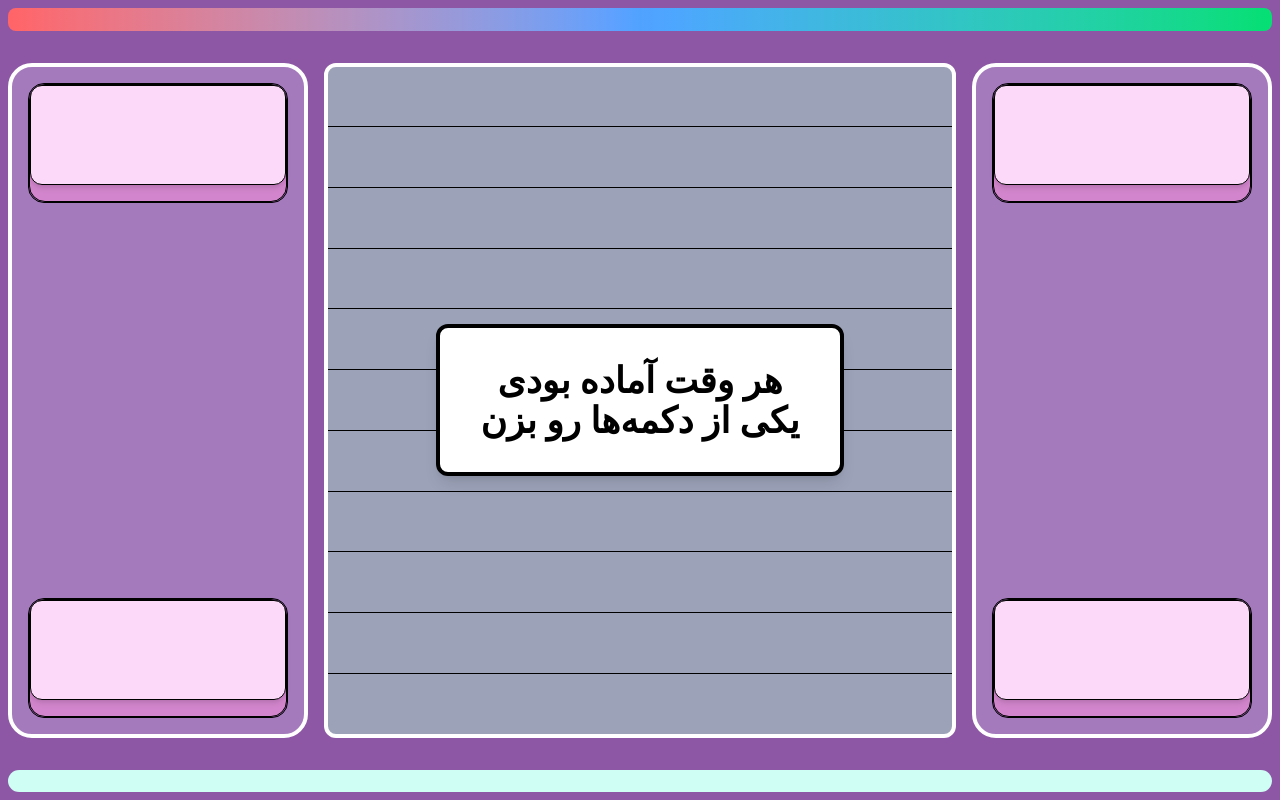
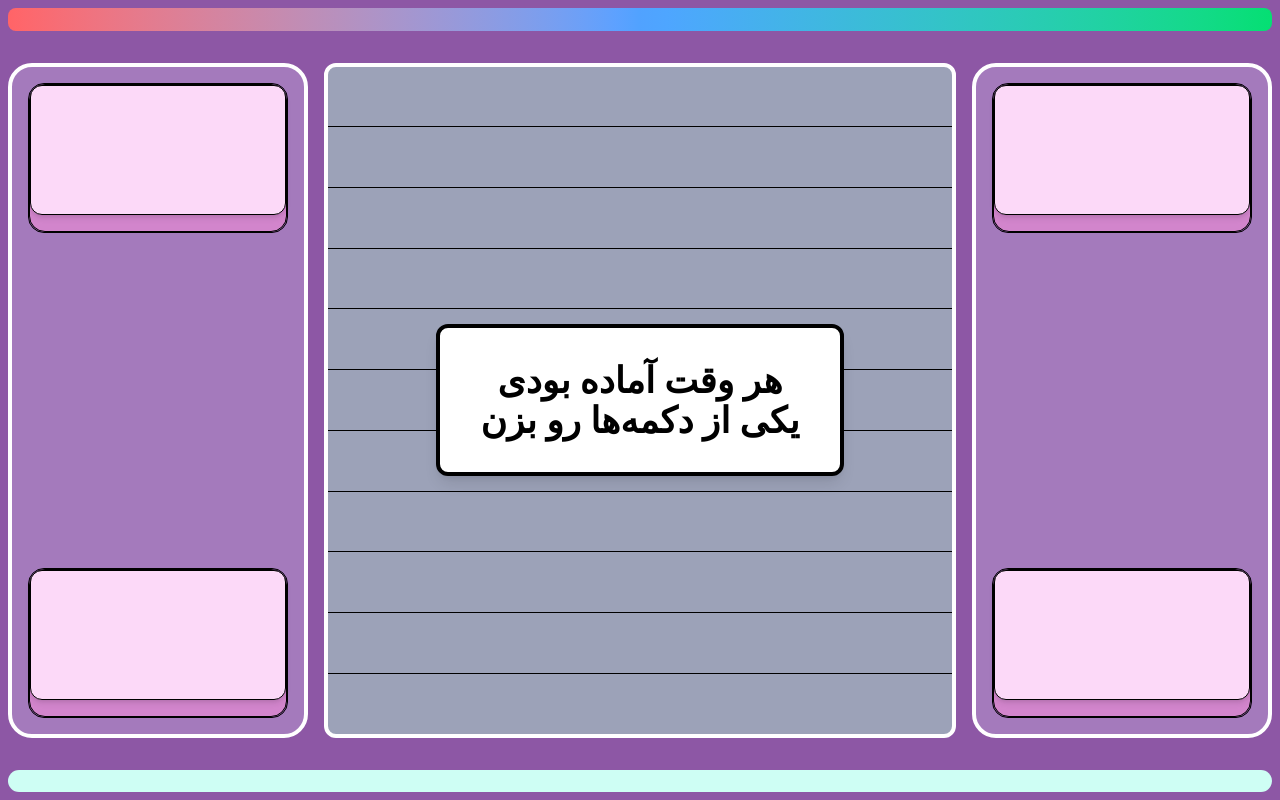
Before and after one commit to aligholip0ur/source, a React (Vite) app: page / in a window 1280 px wide. Built offline with nearby package versions, Linux system fonts and the light colour scheme.

Commit message:
final fix

```diff
--- a/src/components/AnimateButton.jsx
+++ b/src/components/AnimateButton.jsx
@@ -15,7 +15,7 @@ export default function AnimateButton() {
       onClick={handleClick}
       className={`bg-[#8a5fa5] transition-all duration-150 transform ${
         pressed ? "scale-90" : "scale-100"
-      } cursor-pointer rounded-2xl border border-black flex items-center justify-center w-full h-[15vh] min-h-[80px] max-h-[120px] md:h-[20vh] lg:h-[25vh]`}
+      } cursor-pointer rounded-2xl border border-black flex items-center justify-center w-full h-[12vw] min-h-[60px] max-h-[150px] aspect-square`}
     >
       <div className="bg-[#d285cc] w-full h-full rounded-2xl border border-black flex items-center justify-center pb-1 sm:pb-2 md:pb-4">
         <div className="bg-[#fcd9f8] w-full h-full rounded-xl border border-black shadow-md"></div>
--- a/src/components/Firstpage.jsx
+++ b/src/components/Firstpage.jsx
@@ -4,42 +4,34 @@ import AnimateButton from "./AnimateButton";
 const StartScreen = () => {
   return (
     <div className="h-screen w-screen bg-[#8d57a5] flex flex-col items-center justify-between overflow-hidden p-1  md:p-2">
-      {/* نوار بالایی */}
       <div className="w-full h-3 md:h-6 bg-gradient-to-r from-red-400 via-blue-400 to-green-400 rounded-lg"></div>
 
-      {/* محتوای اصلی - همیشه افقی */}
       <div className="flex w-full h-[calc(100vh-80px)] max-w-[2000px] items-stretch justify-center gap-1 md:gap-4 my-8 overflow-hidden">
-        {/* ستون سمت چپ */}
         <div className="bg-[#a47abc] p-1 md:p-4 rounded-3xl w-[25%] max-w-[300px] border-2 md:border-4 border-white flex flex-col items-center justify-between gap-2 md:gap-4">
           <AnimateButton />
           <AnimateButton />
         </div>
 
-        {/* مرکز */}
         <div className="flex-1 bg-[#9ca2b8] rounded-xl border-2 md:border-4 border-white flex items-center justify-center relative overflow-hidden">
-          {/* خطوط */}
           <div className="absolute inset-0 flex flex-col justify-evenly z-0">
             {Array.from({ length: 10 }).map((_, index) => (
               <div key={index} className="border-t border-black w-full"></div>
             ))}
           </div>
 
-          {/* متن مرکزی */}
-          <div className="bg-white px-4 py-3 md:px-10 md:py-8 rounded-lg md:rounded-xl border-2 md:border-4 shadow-lg text-center text-sm md:text-4xl font-bold z-10">
+          <div className="bg-white px-4 py-3 md:px-10 md:py-8 rounded-lg md:rounded-xl border-2 md:border-4 shadow-lg text-center text-sm md:text-2xl lg:text-4xl font-bold z-10">
             هر وقت آماده بودی
             <br />
             یکی از دکمه‌ها رو بزن
           </div>
         </div>
 
-        {/* ستون سمت راست */}
         <div className="bg-[#a47abc] p-1 md:p-4 rounded-3xl w-[25%] max-w-[300px] border-2 md:border-4 border-white flex flex-col items-center justify-between gap-2 md:gap-4">
           <AnimateButton />
           <AnimateButton />
         </div>
       </div>
 
-      {/* نوار پایینی */}
       <div className="w-full h-2 md:h-6 bg-[#cefef4] rounded-full"></div>
     </div>
   );
```
